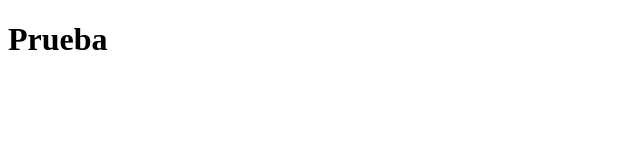
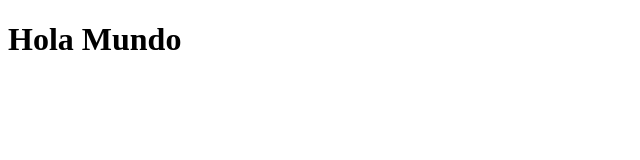
Before and after one commit to Frecas80/prueba, a plain HTML site: page index.html in a window 1280 px wide. Shown: the whole page, without its empty margins (0-640 px from the left). Drawn offline with Linux system fonts and the light colour scheme.

Commit message:
Se modifico el index

```diff
--- a/index.html
+++ b/index.html
@@ -7,6 +7,6 @@
     <title>Document</title>
 </head>
 <body>
-    <h1>Prueba</h1>
+    <h1>Hola Mundo</h1>
 </body>
 </html>
```
